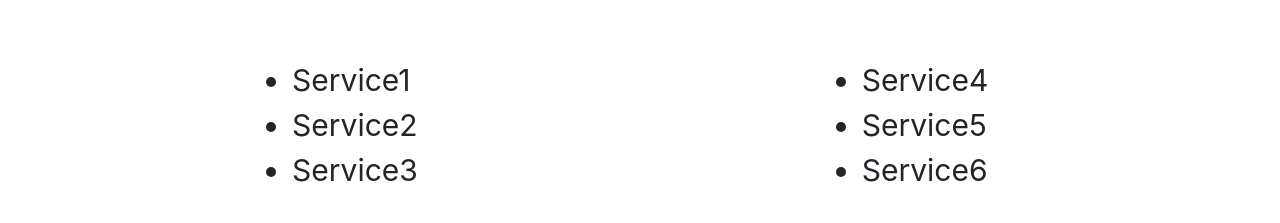
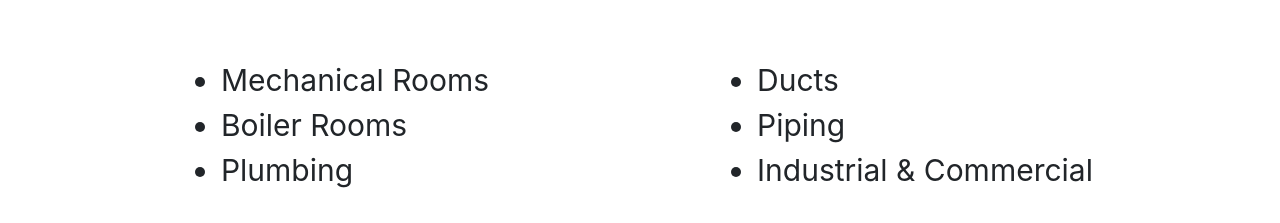
Before and after one commit to cusco1982/wjbestmock, a React (Create React App) app in the folder client/: page /services in a window 1280 px wide. Shown: the part 729-952 px from the top of the page. Built offline with nearby package versions, Linux system fonts and the light colour scheme.

Commit message:
services temp

```diff
--- a/client/src/pages/Services.js
+++ b/client/src/pages/Services.js
@@ -33,16 +33,16 @@ class Services extends Component {
           <Row style={{paddingTop:"40px"}}>
             <Col size="md-6" style={{justifyContent:"center",display:"flex", fontSize:"30px"}}>
               <ul>
-                <li>Service1</li>
-                <li>Service2</li>
-                <li>Service3</li>
+                <li>Mechanical Rooms</li>
+                <li>Boiler Rooms</li>
+                <li>Plumbing</li>
               </ul>
             </Col>
             <Col size="md-6" style={{justifyContent:"center",display:"flex", fontSize:"30px"}}>
               <ul>
-                <li>Service4</li>
-                <li>Service5</li>
-                <li>Service6</li>
+                <li>Ducts</li>
+                <li>Piping</li>
+                <li>Industrial & Commercial</li>
               </ul>
             </Col>
           </Row>
```
